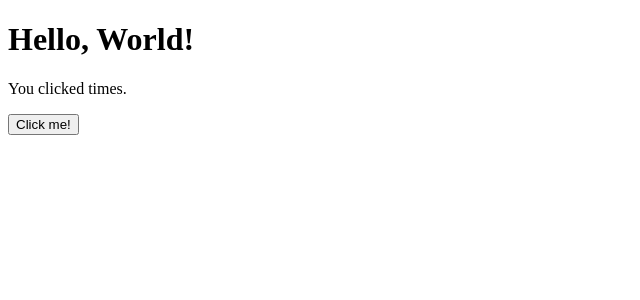
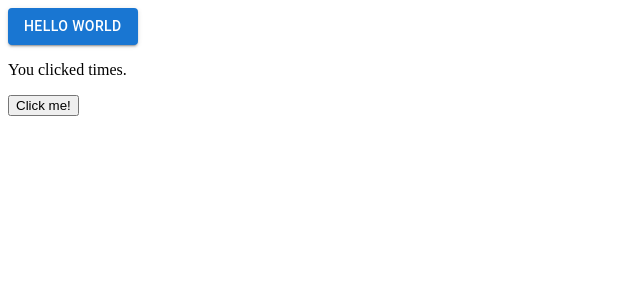
Before and after one commit to gagecantrelle/TravelFlix, a React app: page / in a window 1280 px wide. Shown: the top 300 px of the page, without its empty margins (0-640 px from the left). Built offline with nearby package versions, Linux system fonts and the light colour scheme; the HTML template or start-up script is replaced by a standard one.

Commit message:
MUIInstaledPlusFixes

```diff
--- a/client/src/components/App.jsx
+++ b/client/src/components/App.jsx
@@ -1,5 +1,5 @@
 import React from 'react';
-
+import Button from '@mui/material/Button';
   class App extends React.Component {
     constructor(props) {
       super(props);
@@ -11,7 +11,7 @@
 
   render(){
     return (<div>
-      <h1>Hello, World!</h1>
+     <Button variant="contained">Hello World</Button>
       <p>You clicked  times.</p>
       <button >Click me!</button>
     </div>)
```
Also changed, not shown: 1 other file (tests, documents, lock files or other folders).
